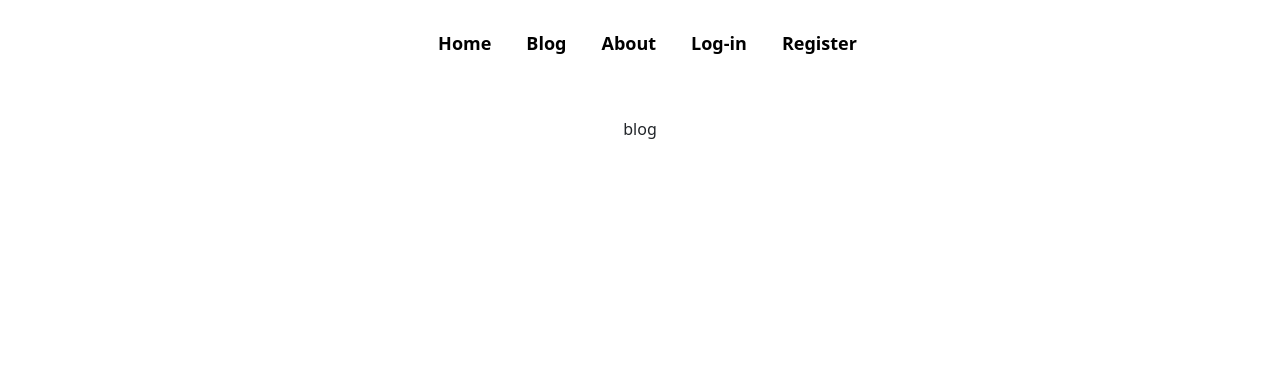
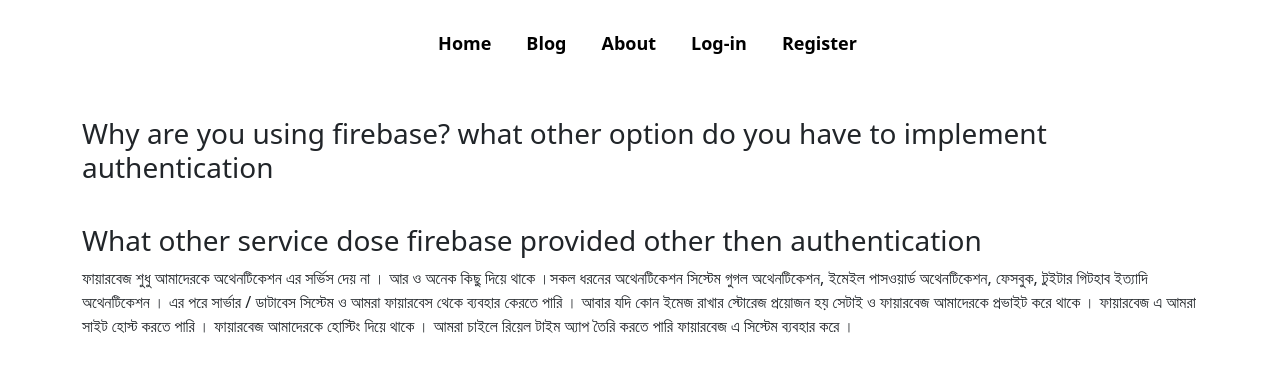
Before and after one commit to solaymanWeb/independent-services-provider, a React (Create React App) app: page /blog in a window 1280 px wide. Shown: the top 372 px of the page. Built offline with nearby package versions, Linux system fonts and the light colour scheme; no server answers.

Commit message:
blog one question answer given

```diff
--- a/src/Components/Blog/Blog.css
+++ b/src/Components/Blog/Blog.css
@@ -0,0 +1,5 @@
+.blog-text{
+    display: flex;
+    flex-direction: column;
+    text-align: left;
+}
--- a/src/Components/Blog/Blog.js
+++ b/src/Components/Blog/Blog.js
@@ -1,9 +1,31 @@
 import React from 'react';
+import { Col, Container, Row } from 'react-bootstrap';
+import './Blog.css'
 
 const Blog = () => {
     return (
         <div>
-            <p>blog</p>
+          <Container fluid="md">
+            <Row>
+                <Col>
+              <div className='blog-text'>
+              <h3>Why are you using firebase? what other option do you have to implement authentication</h3>
+              <p></p>
+                <p></p>
+              </div>
+                </Col>
+            </Row>
+            <Row>
+
+            <Col>
+            <div className="blog-text">
+                <h3>What other service dose firebase provided other then authentication</h3>
+                <p>ফায়ারবেজ শুধু আমাদেরকে অথেনটিকেশন এর ‍সর্ভিস দেয় না । আর ও অনেক কিছু দিয়ে থাকে ।সকল ধরনের অথেনটিকেশন ‍সিস্টেম গুগল অথেনটিকেশন, ইমেইল পাসওয়ার্ড অথেনটিকেশন, ফেসবুক, টুইটার গিটহাব ইত্যাদি অথেনটিকেশন । এর পরে সার্ভার / ডাটাবেস সিস্টেম ও  আমরা ফায়ারবেস থেকে ব্যবহার কেরতে পারি । আবার যদি কোন ইমেজ রাখার স্টোরেজ প্রয়োজন হয় সেটাই ও ফায়ারবেজ আমাদেরকে প্রভাইট করে থাকে । ফায়ারবেজ  এ আমরা সাইট হোস্ট করতে পারি । ফায়ারবেজ আমাদেরকে হোস্টিং দিয়ে থাকে । আমরা চাইলে রিয়েল টাইম অ্যাপ তৈরি করতে পারি ফায়ারবেজ এ সিস্টেম ব্যবহার করে ।  </p>
+                </div>
+                </Col>
+
+            </Row>
+            </Container>
         </div>
     );
 };
```
